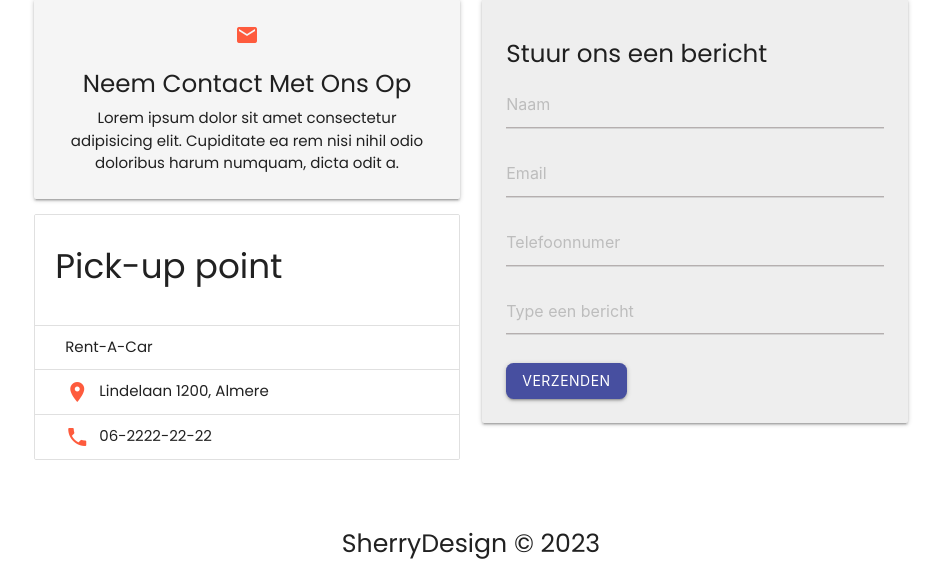
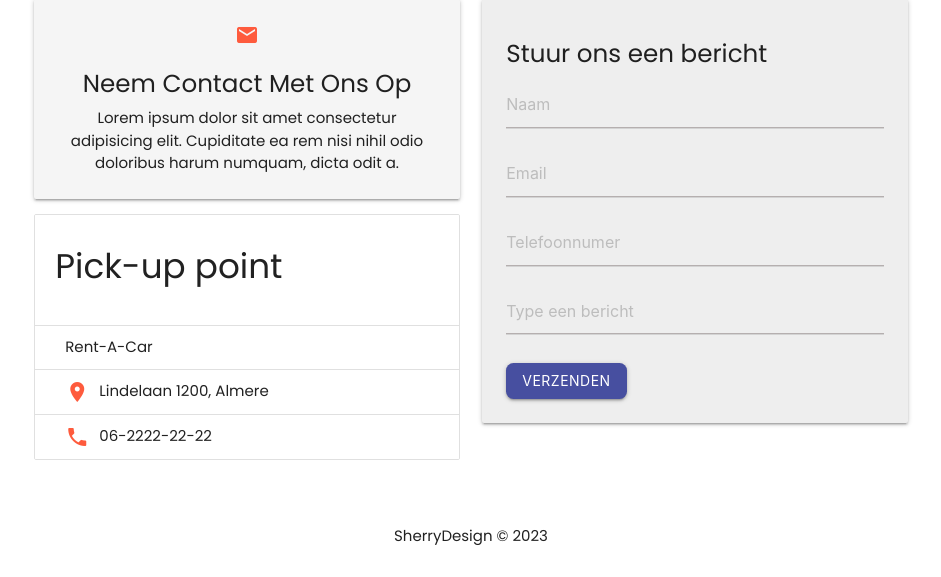
Before and after one commit to Daan-Swart/Rent-A-Car-v2, a PHP site: page /index.php in a window 1280 px wide. Shown: the part 2686-3263 px from the top of the page, without its empty margins (169-1110 px from the left). After the commit the page ends 3231 px from the top, so only its background shows below. Run offline with PHP 8.4, Linux system fonts and the light colour scheme.

Commit message:
Update footer.php

```diff
--- a/includes/footer.php
+++ b/includes/footer.php
@@ -1,6 +1,6 @@
 <!-- Compiled and minified JavaScript -->
 <footer class="section center">
-    <p class="flow-text">SherryDesign &copy 2023 </p>
+    <p class="flow-text" style="font-size: 1rem;">SherryDesign &copy 2023 </p>
 </footer>
 <!-- <script src="https://cdnjs.cloudflare.com/ajax/libs/materialize/1.0.0/js/materialize.min.js"></script> -->
 <script src="js/materialize.js"></script>
```
